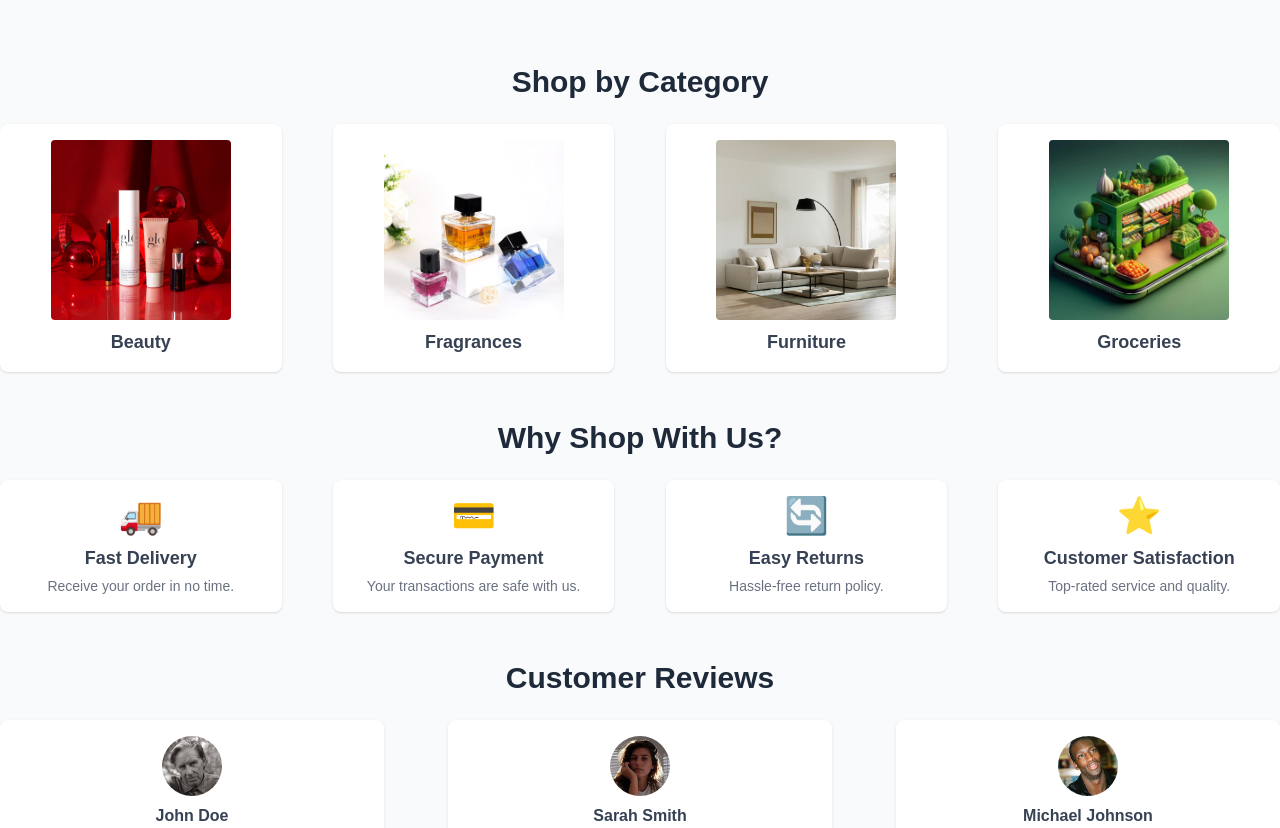
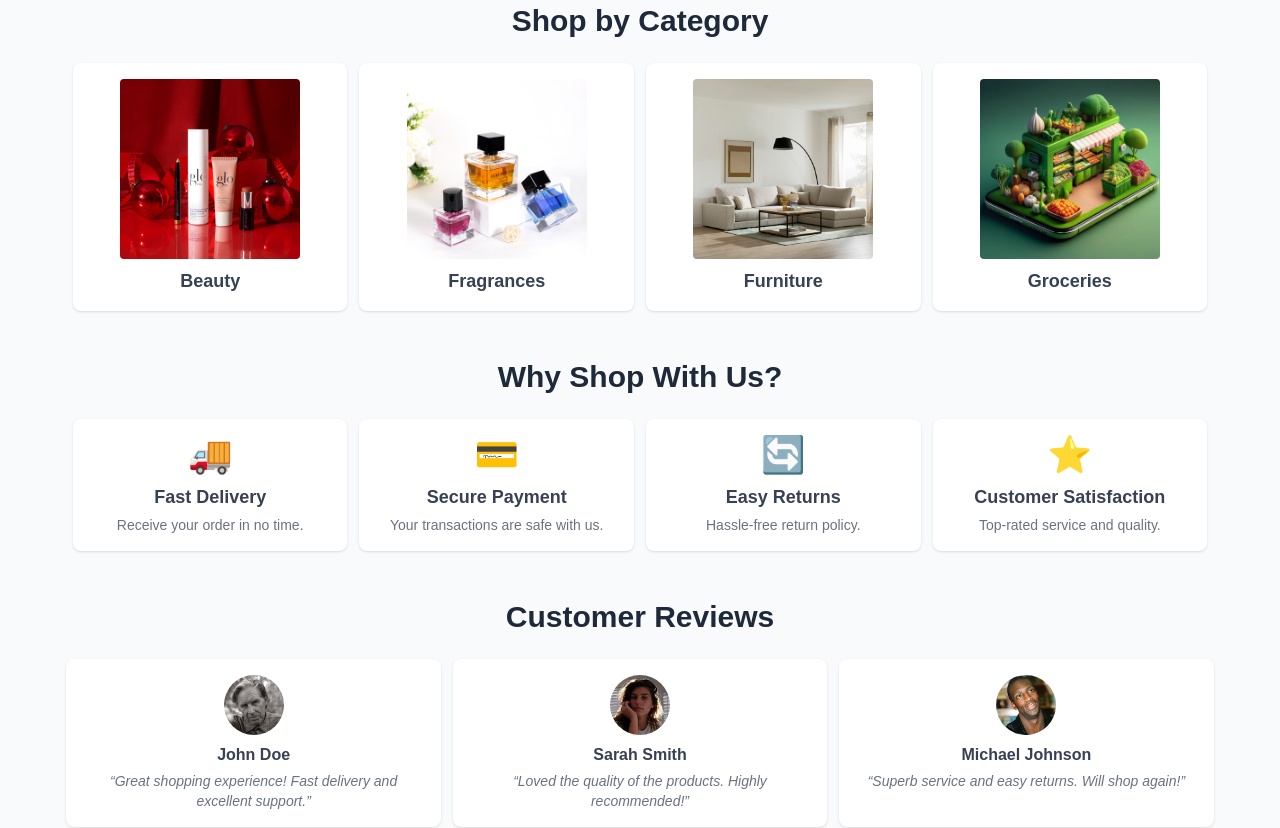
Before and after one commit to Kasra-Zafari/K-SHOP, a Next.js app: page / in a window 1280 px wide. Shown: the part 700-1528 px from the top of the page. Built offline with nearby package versions, Linux system fonts and the light colour scheme; no server answers.

Commit message:
tailwind plugin install & update home page style in mobile

```diff
--- a/package.json
+++ b/package.json
@@ -34,6 +34,7 @@
   },
   "devDependencies": {
     "@eslint/eslintrc": "^3",
+    "@tailwindcss/aspect-ratio": "^0.4.2",
     "@tailwindcss/postcss": "^4",
     "eslint": "^9",
     "eslint-config-next": "15.3.2",
--- a/src/app/page.js
+++ b/src/app/page.js
@@ -106,13 +106,14 @@ function HomeSlider() {
 export default function Home() {
 	return (
 		<main className="bg-gray-50 flex flex-col items-center text-center min-h-screen">
+			<div className="w-full max-w-7xl mx-auto px-4">
 				<HomeSlider />
 
 				{/* دسته‌بندی‌ها */}
 				<h2 className="text-2xl md:text-3xl font-bold text-gray-800 mt-12 mb-6">
 					Shop by Category
 				</h2>
-			<div className="flex flex-wrap justify-center md:justify-between gap-4 w-full mb-12 max-w-7xl mx-auto">
+				<div className="flex flex-wrap justify-center gap-3 w-full mb-12">
 					{categories.map((category) => (
 						<Link
 							key={category.name}
@@ -138,19 +139,17 @@ export default function Home() {
 				<h2 className="text-2xl md:text-3xl font-bold text-gray-800 mb-6">
 					Why Shop With Us?
 				</h2>
-			<div className="flex flex-wrap justify-center md:justify-between gap-4 w-full mb-12 max-w-7xl mx-auto">
+				<div className="flex flex-wrap justify-center gap-3 w-full mb-12">
 					{benefits.map((benefit, idx) => (
 						<div
 							key={idx}
 							className="w-[48%] md:w-[22%] bg-white rounded-lg shadow hover:shadow-lg transition p-4 flex flex-col items-center"
 						>
-						<span className="text-4xl mb-2 hover:grayscale-0 transition">
-							{benefit.icon}
-						</span>
+							<span className="text-4xl mb-2">{benefit.icon}</span>
 							<h3 className="text-lg font-semibold text-gray-700 mb-1">
 								{benefit.title}
 							</h3>
-						<p className="text-gray-500 text-sm">{benefit.desc}</p>
+							<p className="text-gray-500 text-sm text-center">{benefit.desc}</p>
 						</div>
 					))}
 				</div>
@@ -159,7 +158,7 @@ export default function Home() {
 				<h2 className="text-2xl md:text-3xl font-bold text-gray-800 mb-6">
 					Customer Reviews
 				</h2>
-			<div className="flex flex-wrap justify-center md:justify-between gap-4 w-full mb-16 max-w-7xl mx-auto">
+				<div className="flex flex-wrap justify-center gap-3 w-full mb-16">
 					{reviews.map((review, idx) => (
 						<div
 							key={idx}
@@ -176,12 +175,14 @@ export default function Home() {
 							<h3 className="text-base font-semibold text-gray-700 mb-1">
 								{review.name}
 							</h3>
-						<p className="text-gray-500 italic text-sm">
+							<p className="text-gray-500 italic text-sm text-center">
 								&ldquo;{review.comment}&rdquo;
 							</p>
 						</div>
 					))}
 				</div>
+			</div>
 		</main>
+
 	);
 }
--- /dev/null
+++ b/tailwind.config.js
@@ -0,0 +1,17 @@
+/** @type {import('tailwindcss').Config} */
+module.exports = {
+content: [
+"./src/**/*.{js,ts,jsx,tsx,mdx}",
+"./components/**/*.{js,ts,jsx,tsx,mdx}",
+],
+theme: {
+extend: {
+screens: {
+'xs': '320px',
+},
+},
+},
+plugins: [
+require('@tailwindcss/aspect-ratio'),
+],
+}
```
Also changed, not shown: 1 other file (tests, documents, lock files or other folders). Lines whose indentation alone changed are shown as unchanged.
